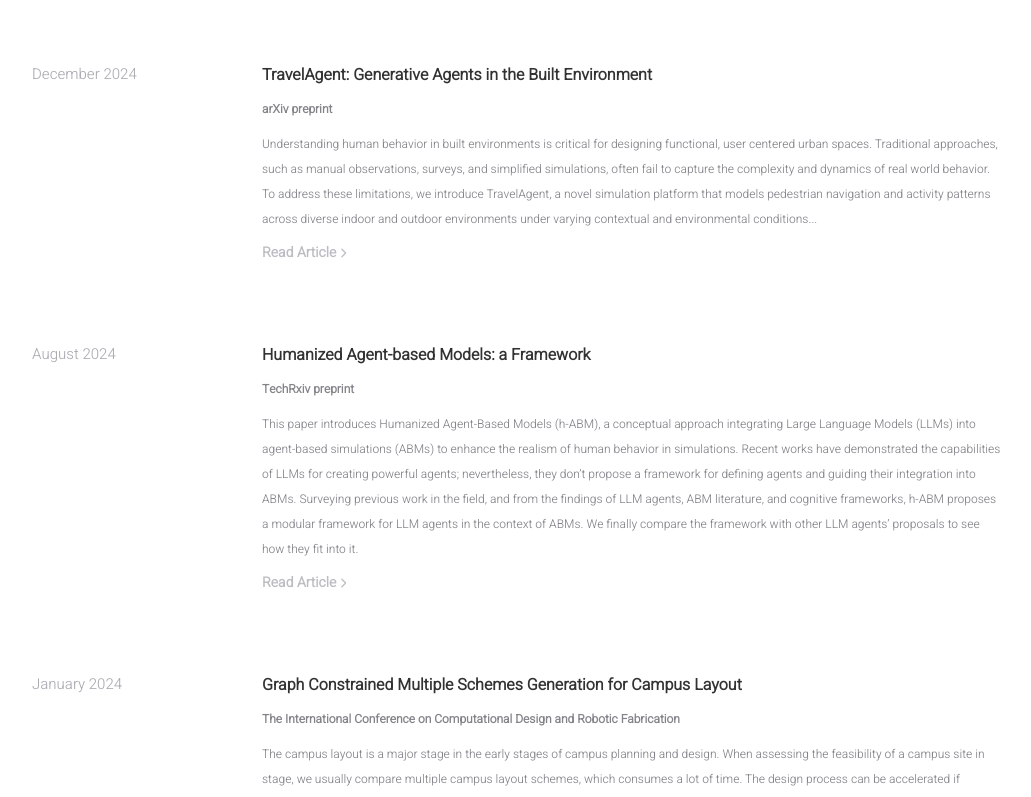
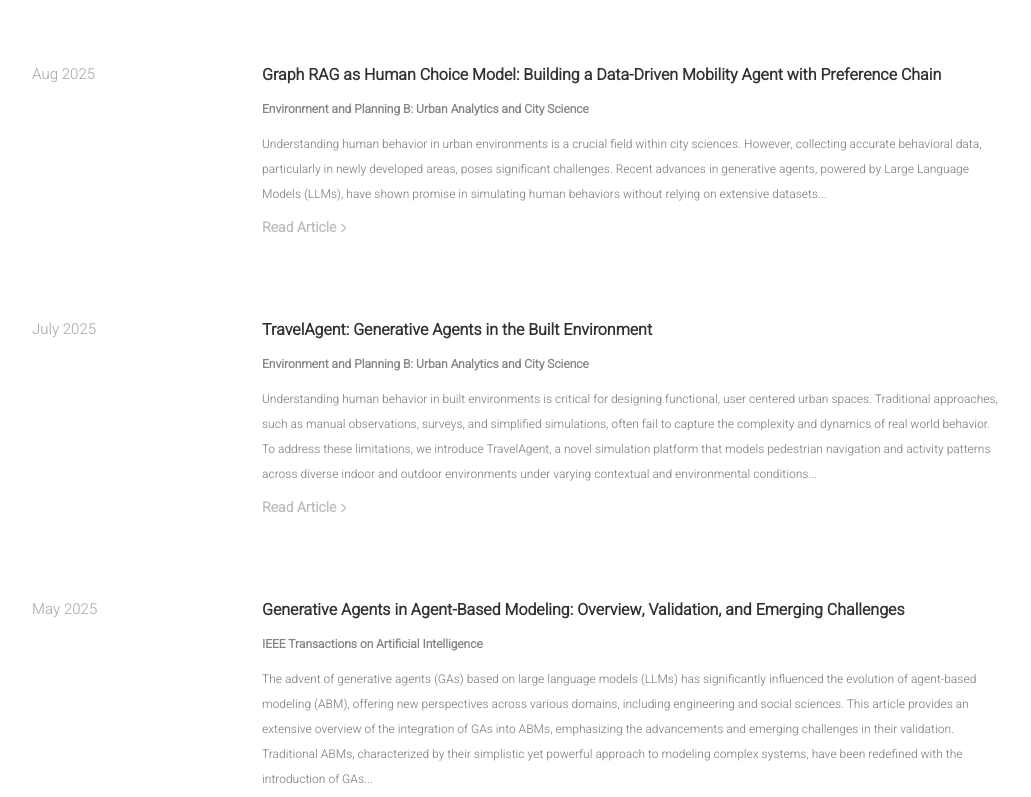
Before and after one commit to kekehurry/arhukai.com, a React (Create React App) app: page /publications in a window 1280 px wide. Shown: the part 440-1237 px from the top of the page, without its empty margins (145-1176 px from the left). Built offline with nearby package versions, Linux system fonts and the light colour scheme.

Commit message:
2025.12.11 update

```diff
--- a/src/data/articles.js
+++ b/src/data/articles.js
@@ -1,11 +1,29 @@
 const myArticles = [
 	{
-		date: "December 2024",
+		date: "Aug 2025",
+		title: "Graph RAG as Human Choice Model: Building a Data-Driven Mobility Agent with Preference Chain",
+		publication:
+			"Environment and Planning B: Urban Analytics and City Science",
+		url: "https://arxiv.org/abs/2508.16172",
+		description:
+			"Understanding human behavior in urban environments is a crucial field within city sciences. However, collecting accurate behavioral data, particularly in newly developed areas, poses significant challenges. Recent advances in generative agents, powered by Large Language Models (LLMs), have shown promise in simulating human behaviors without relying on extensive datasets...",
+	},
+	{
+		date: "July 2025",
 		title: "TravelAgent: Generative Agents in the Built Environment",
-		publication: "arXiv preprint",
-		url: "https://doi.org/10.48550/arXiv.2412.18985",
+		publication:
+			"Environment and Planning B: Urban Analytics and City Science",
+		url: "https://journals.sagepub.com/doi/full/10.1177/23998083251360458",
 		description:
 			"Understanding human behavior in built environments is critical for designing functional, user centered urban spaces. Traditional approaches, such as manual observations, surveys, and simplified simulations, often fail to capture the complexity and dynamics of real world behavior. To address these limitations, we introduce TravelAgent, a novel simulation platform that models pedestrian navigation and activity patterns across diverse indoor and outdoor environments under varying contextual and environmental conditions...",
+	},
+	{
+		date: "May 2025",
+		title: "Generative Agents in Agent-Based Modeling: Overview, Validation, and Emerging Challenges",
+		publication: "IEEE Transactions on Artificial Intelligence",
+		url: "https://ieeexplore.ieee.org/abstract/document/10985773",
+		description:
+			"The advent of generative agents (GAs) based on large language models (LLMs) has significantly influenced the evolution of agent-based modeling (ABM), offering new perspectives across various domains, including engineering and social sciences. This article provides an extensive overview of the integration of GAs into ABMs, emphasizing the advancements and emerging challenges in their validation. Traditional ABMs, characterized by their simplistic yet powerful approach to modeling complex systems, have been redefined with the introduction of GAs...",
 	},
 	{
 		date: "August 2024",
--- a/src/data/user.js
+++ b/src/data/user.js
@@ -14,11 +14,11 @@ const INFO = {
 	about: {
 		title: "I'm Kai, an Architect, Urban Scientist, Full-stack Developer, and a Cat Person.",
 		description:
-			"I am a PhD candidate at the School of Architecture, South China University of Technology, with two years of professional experience as an architect. I was a visiting student at the MIT Media Lab, where I collaborated with the MIT City Science group in 2023-2024. My research focuses on creating innovative tools for urban planning, including case-based design system and agent-based model. As a developer, I am the principal contributor to the CityFlow platform. This platform empower urban researchers to develop workflows and craft data-driven solutions to address complex urban challenges.",
+			"I hold a PhD from the School of Architecture at South China University of Technology, where I built a strong foundation in urban planning and the integration of artificial intelligence into urban contexts. I bring two years of professional experience as an urban planner and previously served as a Visiting Student at the MIT Media Lab, where I collaborated with the City Science group. My research focuses on developing innovative tools for urban planning, including case-based design systems and human-centered agent-based models for urban simulation. Currently, as the creator of the CityFlow Platform, I am spearheading the creation of a low-code development platform powered by Large Language Models (LLMs). This platform empowers urban researchers to design expert workflows and craft data-driven solutions to tackle complex city challenges.",
 		links: [
 			{
 				text: ">    My Resume",
-				url: "/resume.pdf",
+				url: "/Kai_s_CV.pdf",
 			},
 			{
 				text: "> CityFlow Platform",
```
Also changed, not shown: 2 other files (tests, documents, lock files or other folders).
